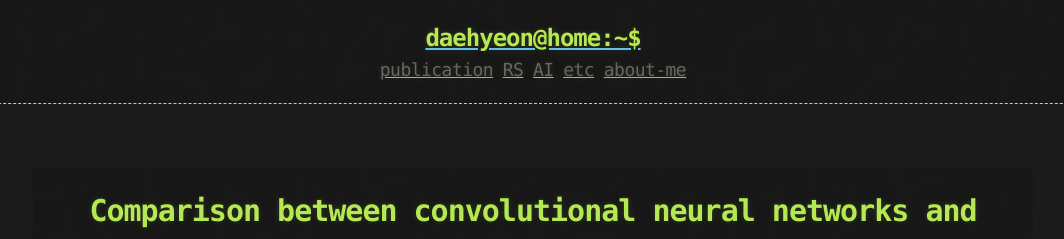
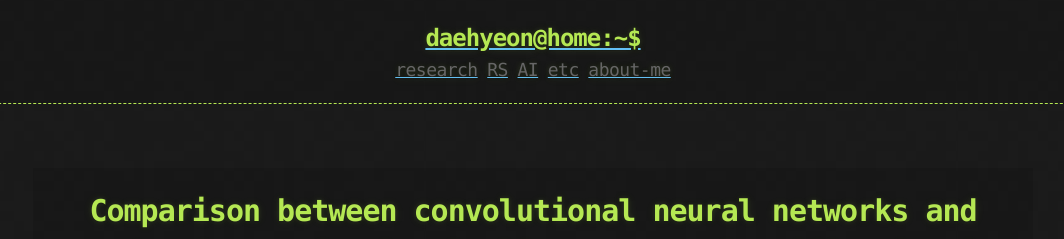
Before and after one commit to daehyeon-han/daehyeon-han.github.io, a Jekyll site: the page built from _posts/research/2019-09-12-LCZ.md, in a window 1280 px wide. Shown: the top 239 px of the page, without its empty margins (107-1171 px from the left). Built offline with Jekyll 4.4.1, drawn with Linux system fonts in a browser that asks for light colours; comment, search, counter and statistics services are not loaded.

Commit message:
publications->research rool back

```diff
--- a/_includes/links.html
+++ b/_includes/links.html
@@ -1,4 +1,4 @@
-<a href="{{ "/publication" | prepend: site.baseurl | replace: '//', '/' }}"><h2 class="header-link">publication</h2></a>
+<a href="{{ "/research" | prepend: site.baseurl | replace: '//', '/' }}"><h2 class="header-link">research</h2></a>
 <a href="{{ "/RS" | prepend: site.baseurl | replace: '//', '/' }}"><h2 class="header-link">RS</h2></a>
 <a href="{{ "/AI" | prepend: site.baseurl | replace: '//', '/' }}"><h2 class="header-link">AI</h2></a>
 <a href="{{ "/etc" | prepend: site.baseurl | replace: '//', '/' }}"><h2 class="header-link">etc</h2></a>
```
Also changed, not shown: research.md (renamed from publication.md, +1 -1 lines), _posts/research/2018-12-15-landcover.md (renamed from _posts/publication/2018-12-15-landcover.md), _posts/research/2018-12-20-t2m-buoy.md (renamed from _posts/publication/2018-12-20-t2m-buoy.md), _posts/research/2019-06-19-CI.md (renamed from _posts/publication/2019-06-19-CI.md), _posts/research/2019-07-24-TPW.md (renamed from _posts/publication/2019-07-24-TPW.md), _posts/research/2019-09-12-LCZ.md (renamed from _posts/publication/2019-09-12-LCZ.md), _posts/research/2020-03-25-sic_predict.md (renamed from _posts/publication/2020-03-25-sic_predict.md), _posts/research/2020-03-30-cnn-landcover.md (renamed from _posts/publication/2020-03-30-cnn-landcover.md).
